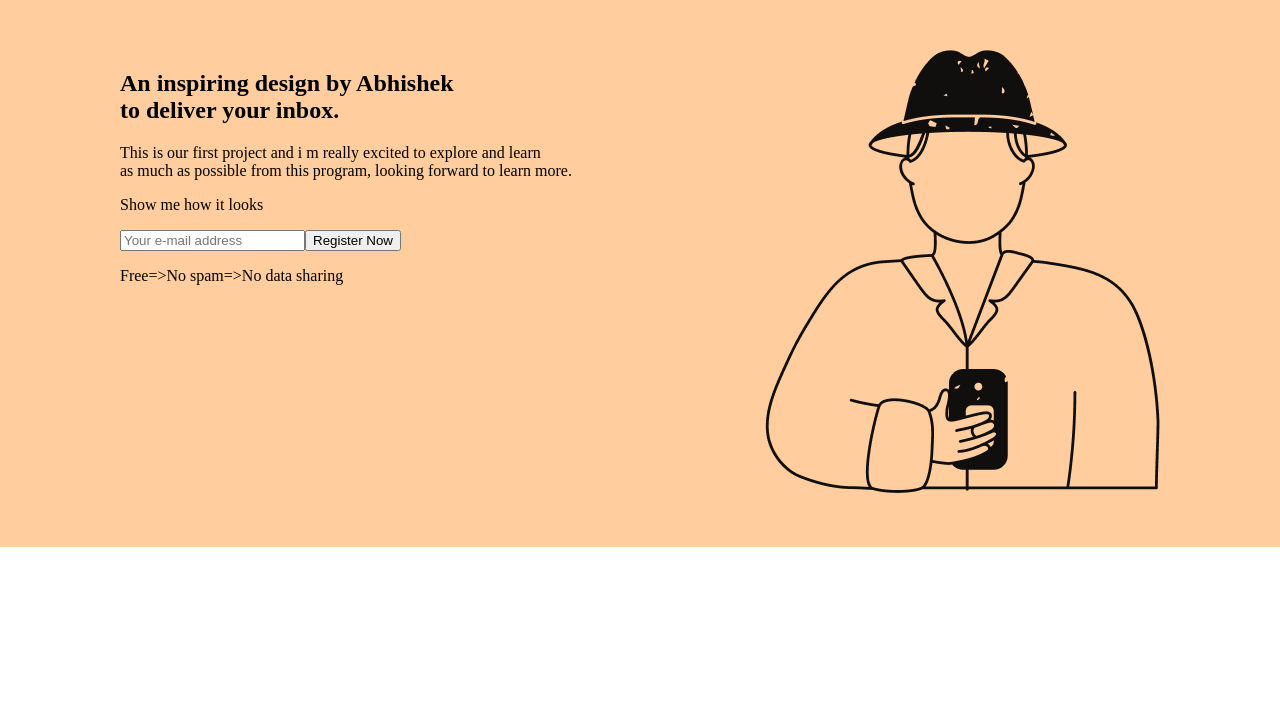
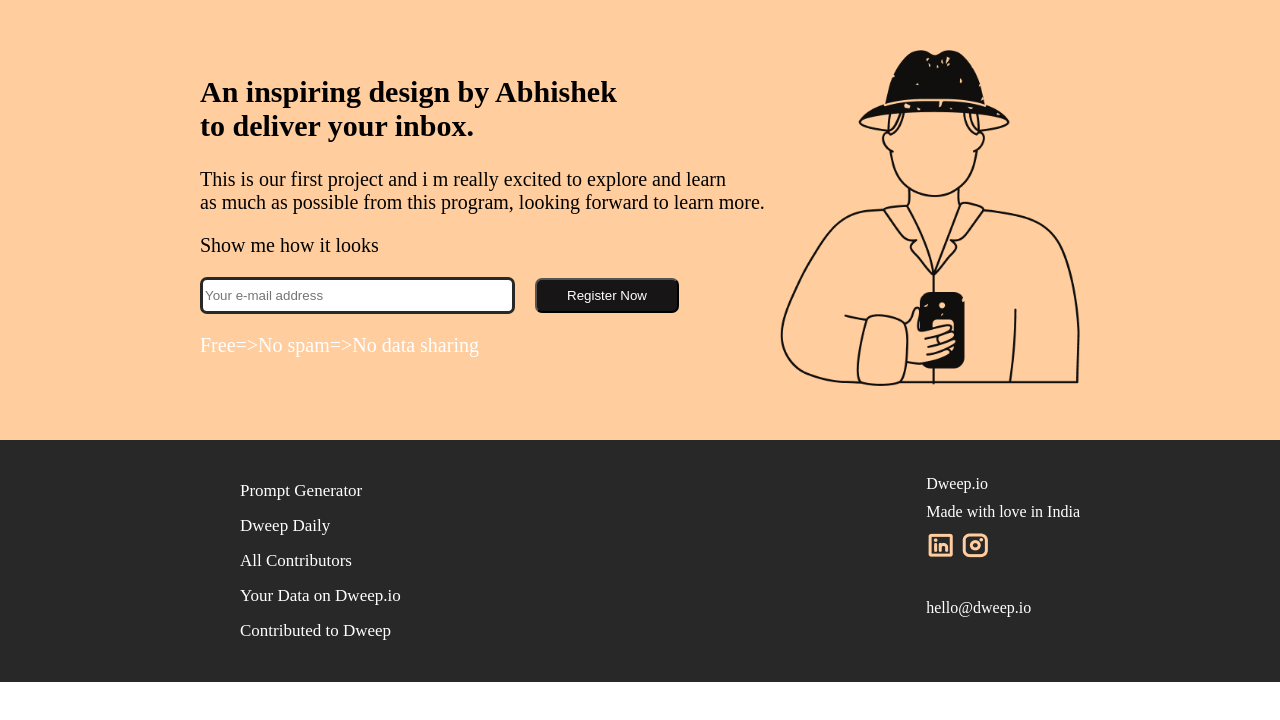
Before and after one commit to AbhishekSingh562/microProject-9aug-cuvette, a plain HTML site: page index.html in a window 1280 px wide. Drawn offline with Linux system fonts and the light colour scheme.

Commit message:
final commit

```diff
--- a/index.html
+++ b/index.html
@@ -15,14 +15,29 @@
       <p>This is our first project and i m really excited to explore and learn<br> as much as possible from this
         program,
         looking forward to learn more.</p>
-      <p>Show me how it looks</p><input placeholder="Your e-mail address" /><button>Register Now</button>
-      <p>Free=>No spam=>No data sharing</p>
+      <p>Show me how it looks</p><input class="input" placeholder="Your e-mail address" /><button class="btn">Register
+        Now</button>
+      <p class="last-line">Free=>No spam=>No data sharing</p>
     </div>
-    <div class="right-header"><img src="image/Vector.png" </div></div>
+    <div class="right-header"><img src="image/Vector.png">
+    </div>
   </div>
   <div class="footer">
     <div class="left-footer">
-      <div class="right-footer"></div>
+      <ul>
+        <li>Prompt Generator</li>
+        <li>Dweep Daily</li>
+        <li>All Contributors</li>
+        <li>Your Data on Dweep.io</li>
+        <li>Contributed to Dweep</li>
+      </ul>
+    </div>
+    <div class="right-footer">
+      <div>Dweep.io</div>
+      <div>Made with love in India </div>
+      <img src="image/LinkedinLogo.png">
+      <img src="image/InstagramLogo.png">
+      <p class="email">hello@dweep.io</p>
     </div>
   </div>
 </body>
--- a/style.css
+++ b/style.css
@@ -6,8 +6,61 @@ body {
   background: #ffcd9e;
   display: flex;
   justify-content: space-between;
-  padding: 50px 120px;
+  padding: 50px 200px;
 }
 
+.right-header img {
+  width: 300px;
+}
 .left-header h2 {
+  font-size: 30px;
 }
+.left-header p {
+  font-size: 20px;
+}
+.input {
+  border: 3px solid #282828;
+  height: 29px;
+  padding-right: 130px;
+  border-radius: 7px;
+  margin-right: 20px;
+}
+.btn {
+  background: #181516;
+  height: 35px;
+  color: white;
+  padding-left: 30px;
+  padding-right: 30px;
+  border-radius: 7px;
+}
+.last-line {
+  color: white;
+}
+.footer {
+  background: #282828;
+  padding: 25px 200px;
+  display: flex;
+  justify-content: space-between;
+}
+
+.left-footer ul {
+  list-style-type: none;
+}
+
+.left-footer li {
+  margin-bottom: 15px;
+  font-size: 17px;
+  color: white;
+}
+
+.right-footer {
+  color: white;
+}
+.right-footer div {
+  margin-top: 10px;
+  margin-bottom: 10px;
+}
+
+.email {
+  padding-top: 20px;
+}
```
